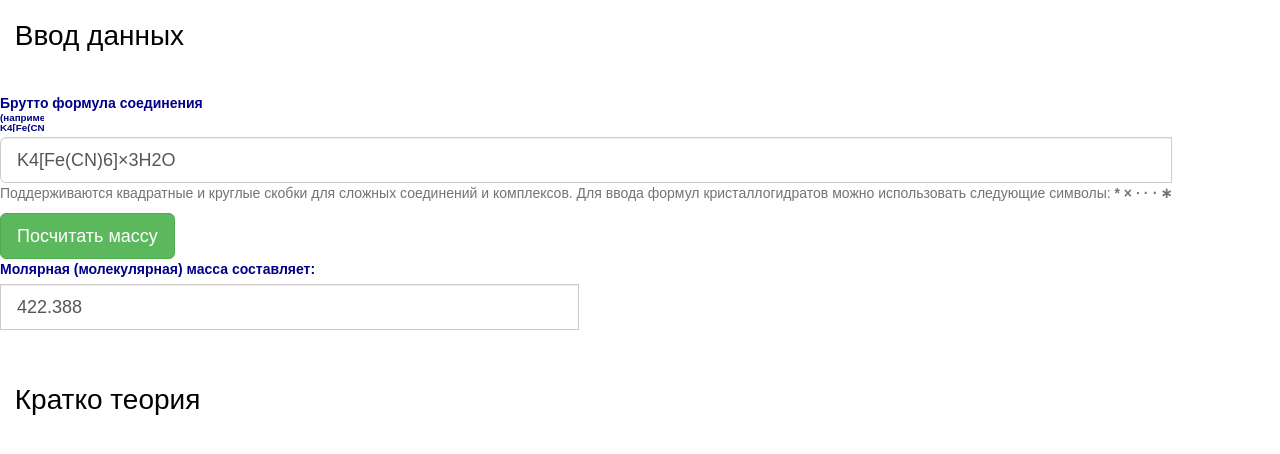
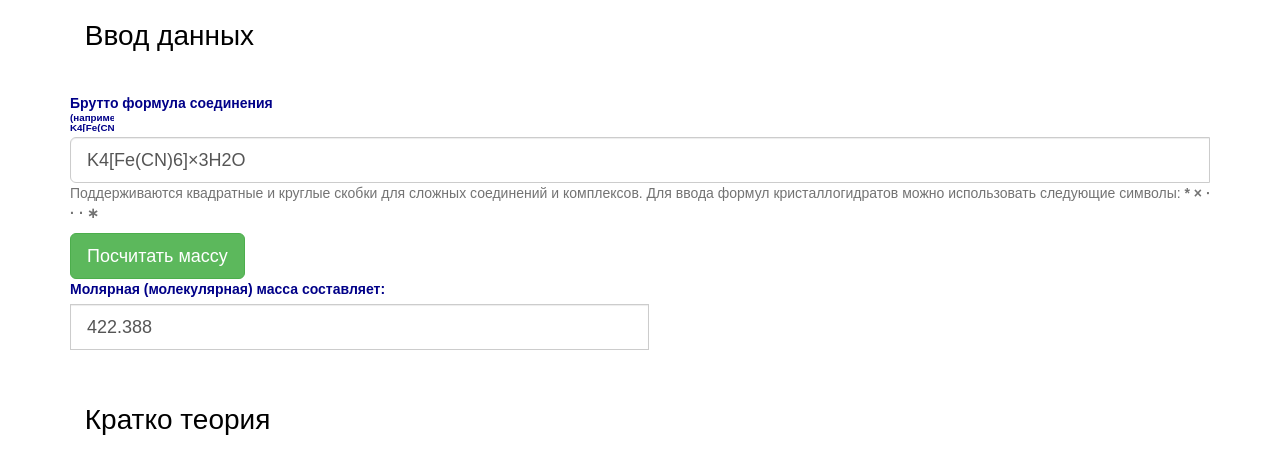
Before and after one commit to kastelatas/table_mendeleev, a plain HTML site: page index.html in a window 1280 px wide. Shown: the part 463-917 px from the top of the page. Drawn offline with nearby package versions, Linux system fonts and the light colour scheme; a script that the page names is missing.

Commit message:
Update index.html

```diff
--- a/index.html
+++ b/index.html
@@ -641,7 +641,7 @@ input, #SliderTrack		{ visibility: hidden; }
    <h2>Таблица Менделеева Chemical Element Loading…</h2>
    <div id="WikiFrameBox"><iframe id="WikiFrame" name="WikiFrame" frameborder="0"><h1>Таблица Менделеева</h1></iframe></div>
   </div> -->
-  <div class="containerq">
+  <div class="container">
     <div class="row">
      <div class="panel-heading"><h2>Ввод данных</h2></div>
         <div class="panel-body">
```
